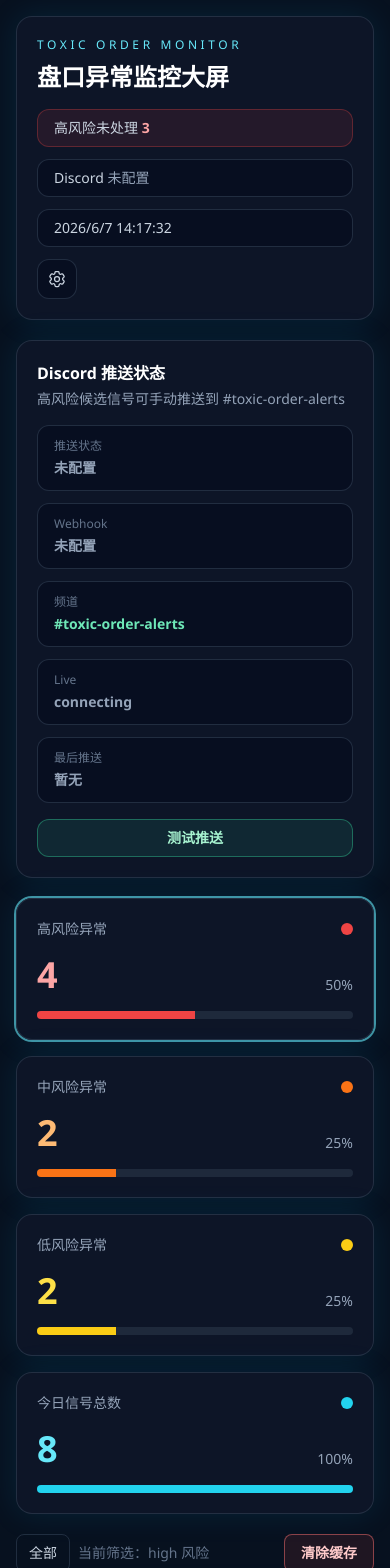
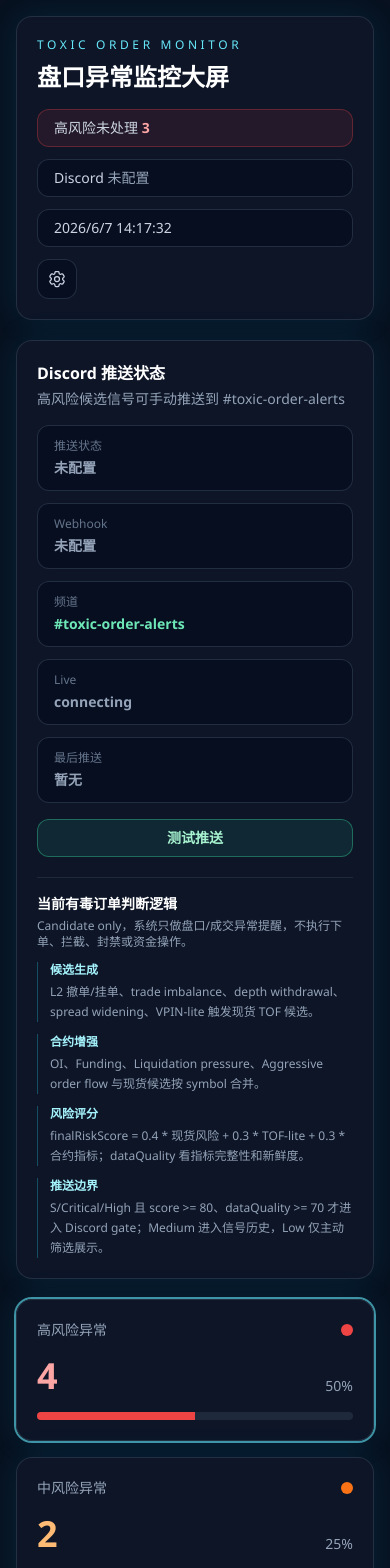
Before and after one commit to jehonathanBao/-, a React (Vite) app in the folder toxic-order-monitor/: page /rules in a window 390 px wide. Shown: the top 1568 px of the page. Built offline with nearby package versions, Linux system fonts and the light colour scheme; no server answers.

Commit message:
feat: add public dashboard fallback and route views

```diff
--- a/toxic-order-monitor/src/api/signals.js
+++ b/toxic-order-monitor/src/api/signals.js
@@ -6,10 +6,20 @@ export async function fetchSignals() {
   try {
     const response = await axios.get(`${baseURL}/api/toxicity/signal-inbox/recent`);
     const items = Array.isArray(response.data?.items) ? response.data.items : [];
+    if (items.length === 0) {
+      return demoSignalsForEmptyInbox();
+    }
     return items.map(mapInboxItemToSignal);
   } catch {
-    return mockSignals;
+    return demoSignalsForEmptyInbox();
   }
+}
+
+function demoSignalsForEmptyInbox() {
+  return mockSignals.map((signal) => ({
+    ...signal,
+    isLive: false,
+  }));
 }
 
 export function mapInboxItemToSignal(item) {
--- a/toxic-order-monitor/src/components/RuleStatus.jsx
+++ b/toxic-order-monitor/src/components/RuleStatus.jsx
@@ -23,6 +23,32 @@ export default function RuleStatus({ discordConnected, lastPushedAt, onTestPush,
           {testPending ? "测试中" : "测试推送"}
         </button>
       </div>
+      <div className="mt-5 border-t border-slate-800 pt-4">
+        <div className="flex flex-col gap-1">
+          <h4 className="text-sm font-bold text-white">当前有毒订单判断逻辑</h4>
+          <p className="text-xs text-slate-400">
+            Candidate only，系统只做盘口/成交异常提醒，不执行下单、拦截、封禁或资金操作。
+          </p>
+        </div>
+        <div className="mt-3 grid gap-3 text-xs text-slate-300 lg:grid-cols-4">
+          <RuleItem
+            label="候选生成"
+            value="L2 撤单/挂单、trade imbalance、depth withdrawal、spread widening、VPIN-lite 触发现货 TOF 候选。"
+          />
+          <RuleItem
+            label="合约增强"
+            value="OI、Funding、Liquidation pressure、Aggressive order flow 与现货候选按 symbol 合并。"
+          />
+          <RuleItem
+            label="风险评分"
+            value="finalRiskScore = 0.4 * 现货风险 + 0.3 * TOF-lite + 0.3 * 合约指标；dataQuality 看指标完整性和新鲜度。"
+          />
+          <RuleItem
+            label="推送边界"
+            value="S/Critical/High 且 score >= 80、dataQuality >= 70 才进入 Discord gate；Medium 进入信号历史，Low 仅主动筛选展示。"
+          />
+        </div>
+      </div>
     </section>
   );
 }
@@ -43,3 +69,12 @@ function Status({ label, value, ok }) {
     </div>
   );
 }
+
+function RuleItem({ label, value }) {
+  return (
+    <div className="border-l border-cyan-400/30 pl-3">
+      <p className="font-semibold text-cyan-200">{label}</p>
+      <p className="mt-1 leading-5 text-slate-400">{value}</p>
+    </div>
+  );
+}
--- a/toxic-order-monitor/src/pages/Dashboard.jsx
+++ b/toxic-order-monitor/src/pages/Dashboard.jsx
@@ -1,4 +1,5 @@
 import { useCallback, useEffect, useMemo, useRef, useState } from "react";
+import { useLocation } from "react-router-dom";
 import { evaluateDiscordAlertGate } from "../api/alertGate.js";
 import { pushDiscordAlert, sendDiscordTestMessage } from "../api/discord.js";
 import { fetchSignals, mapInboxItemToSignal } from "../api/signals.js";
@@ -20,6 +21,8 @@ const DISCORD_PUSH_CONFIRM =
   "确认推送该高风险候选信号到 Discord？\n该操作会真实发送到告警频道。";
 
 export default function Dashboard() {
+  const location = useLocation();
+  const viewMode = viewModeFromPath(location.pathname);
   const {
     rawInboxSignals,
     selectedSignal,
@@ -95,17 +98,53 @@ export default function Dashboard() {
     [rawInboxSignals],
   );
 
+  const sLevelSignals = useMemo(
+    () => rawInboxSignals.filter(isSLevelSignal).sort(byRiskThenTimeDesc),
+    [rawInboxSignals],
+  );
+
   const mediumRiskSignals = useMemo(
     () => rawInboxSignals.filter(isMediumRiskSignal).sort(byRiskThenTimeDesc),
     [rawInboxSignals],
   );
 
-  const primarySignals = useMemo(() => {
+  const primarySignalView = useMemo(() => {
+    if (viewMode === "signals") {
+      return {
+        description: "左侧“异常信号”只显示 S/Critical 候选，优先处理最严重的盘口异常。",
+        emptyHint: "新的 S/Critical 候选出现后会自动追加到这里。",
+        emptyMessage: "暂无 S 级异常信号",
+        signals: sLevelSignals,
+        title: "S 级异常信号",
+      };
+    }
+    if (viewMode === "history") {
+      return {
+        description: "中风险异常归档在信号历史；只用于观察和复盘，不触发 Discord 自动推送。",
+        emptyHint: "新的中风险候选出现后会保留在信号历史。",
+        emptyMessage: "暂无中风险历史信号",
+        signals: mediumRiskSignals,
+        title: "信号历史 · 中风险异常",
+      };
+    }
     if (activeRiskFilter === "low") {
-      return rawInboxSignals.filter((signal) => signal.risk === "low").sort(byRiskThenTimeDesc);
+      return {
+        description: "低风险候选只在用户主动筛选时展示，仍保留在持久 Inbox。",
+        emptyHint: "新的低风险候选出现后会继续追加。",
+        emptyMessage: "暂无低风险候选信号",
+        signals: rawInboxSignals.filter((signal) => signal.risk === "low").sort(byRiskThenTimeDesc),
+        title: "Low Risk Candidates",
+      };
     }
-    return highRiskSignals;
-  }, [activeRiskFilter, highRiskSignals, rawInboxSignals]);
+    return {
+      description: "默认展示高风险候选信号；刷新页面只重新订阅数据，不会清空历史卡片。",
+      emptyHint: "新的候选信号出现后会继续追加",
+      emptyMessage: "暂无缓存的有毒订单候选信号",
+      signals: highRiskSignals,
+      title: "High / Critical Risk Candidates",
+    };
+  }, [activeRiskFilter, highRiskSignals, mediumRiskSignals, rawInboxSignals, sLevelSignals, viewMode]);
+  const showMediumFoldout = viewMode !== "signals" && viewMode !== "history";
 
   const highUnhandledCount = rawInboxSignals.filter(
     (signal) => signal.risk === "high" && signal.status === "unhandled",
@@ -255,7 +294,7 @@ export default function Dashboard() {
             <button className="rounded-lg border border-slate-700/60 px-3 py-2 text-sm text-slate-300 hover:border-cyan-400 hover:text-cyan-200" onClick={() => setRiskFilter("all")} type="button">
               全部
             </button>
-            <span className="text-sm text-slate-500">当前筛选：{filterLabel(activeRiskFilter)}</span>
+            <span className="text-sm text-slate-500">当前筛选：{filterLabel(activeRiskFilter, viewMode)}</span>
           </div>
           <button
             className="rounded-lg border border-red-400/50 bg-red-500/10 px-4 py-2 text-sm font-semibold text-red-200 hover:bg-red-500/20"
@@ -270,19 +309,18 @@ export default function Dashboard() {
           <div className="space-y-5">
             <SignalTable
               inboxStats={stats}
-              title={activeRiskFilter === "low" ? "Low Risk Candidates" : "High / Critical Risk Candidates"}
-              description={
-                activeRiskFilter === "low"
-                  ? "低风险候选只在用户主动筛选时展示，仍保留在持久 Inbox。"
-                  : "默认展示高风险候选信号；刷新页面只重新订阅数据，不会清空历史卡片。"
-              }
+              title={primarySignalView.title}
+              description={primarySignalView.description}
+              emptyHint={primarySignalView.emptyHint}
+              emptyMessage={primarySignalView.emptyMessage}
               onPush={handlePush}
               onMarkStatus={setSignalReviewStatus}
               onSelect={setSelectedSignal}
               pushStatus={effectivePushStatus}
               selectedSignal={selectedSignal}
-              signals={primarySignals}
+              signals={primarySignalView.signals}
             />
+            {showMediumFoldout ? (
               <MediumRiskSection
                 expanded={mediumExpanded}
                 inboxStats={stats}
@@ -294,6 +332,7 @@ export default function Dashboard() {
                 selectedSignal={selectedSignal}
                 signals={mediumRiskSignals}
               />
+            ) : null}
             <SignalDetail signal={selectedSignal} />
             <ScanLogPanel />
           </div>
@@ -322,6 +361,11 @@ function ratio(value, total) {
 
 function isHighRiskSignal(signal) {
   return signal.risk === "high" || signal.level === "S" || signal.level === "A" || signal.level === "CRITICAL";
+}
+
+function isSLevelSignal(signal) {
+  const level = String(signal?.level || "").toUpperCase();
+  return level === "S" || level === "CRITICAL";
 }
 
 function isMediumRiskSignal(signal) {
@@ -353,7 +397,16 @@ function signalTime(signal) {
   return Number.isFinite(parsed) ? parsed : 0;
 }
 
-function filterLabel(activeRiskFilter) {
+function filterLabel(activeRiskFilter, viewMode) {
+  if (viewMode === "signals") {
+    return "异常信号：S 级 / Critical";
+  }
+  if (viewMode === "history") {
+    return "信号历史：中风险异常";
+  }
+  if (viewMode === "rules") {
+    return "告警规则：当前有毒订单判断逻辑";
+  }
   if (activeRiskFilter === "medium") {
     return "高风险主列表 + 中风险折叠区";
   }
@@ -361,6 +414,13 @@ function filterLabel(activeRiskFilter) {
     return "高风险主列表（中风险可展开）";
   }
   return `${activeRiskFilter} 风险`;
+}
+
+function viewModeFromPath(pathname) {
+  if (pathname === "/signals") return "signals";
+  if (pathname === "/history") return "history";
+  if (pathname === "/rules") return "rules";
+  return "dashboard";
 }
 
 function MediumRiskSection({
```
Also changed, not shown: 2 other files (tests, documents, lock files or other folders). Lines whose indentation alone changed are shown as unchanged.
